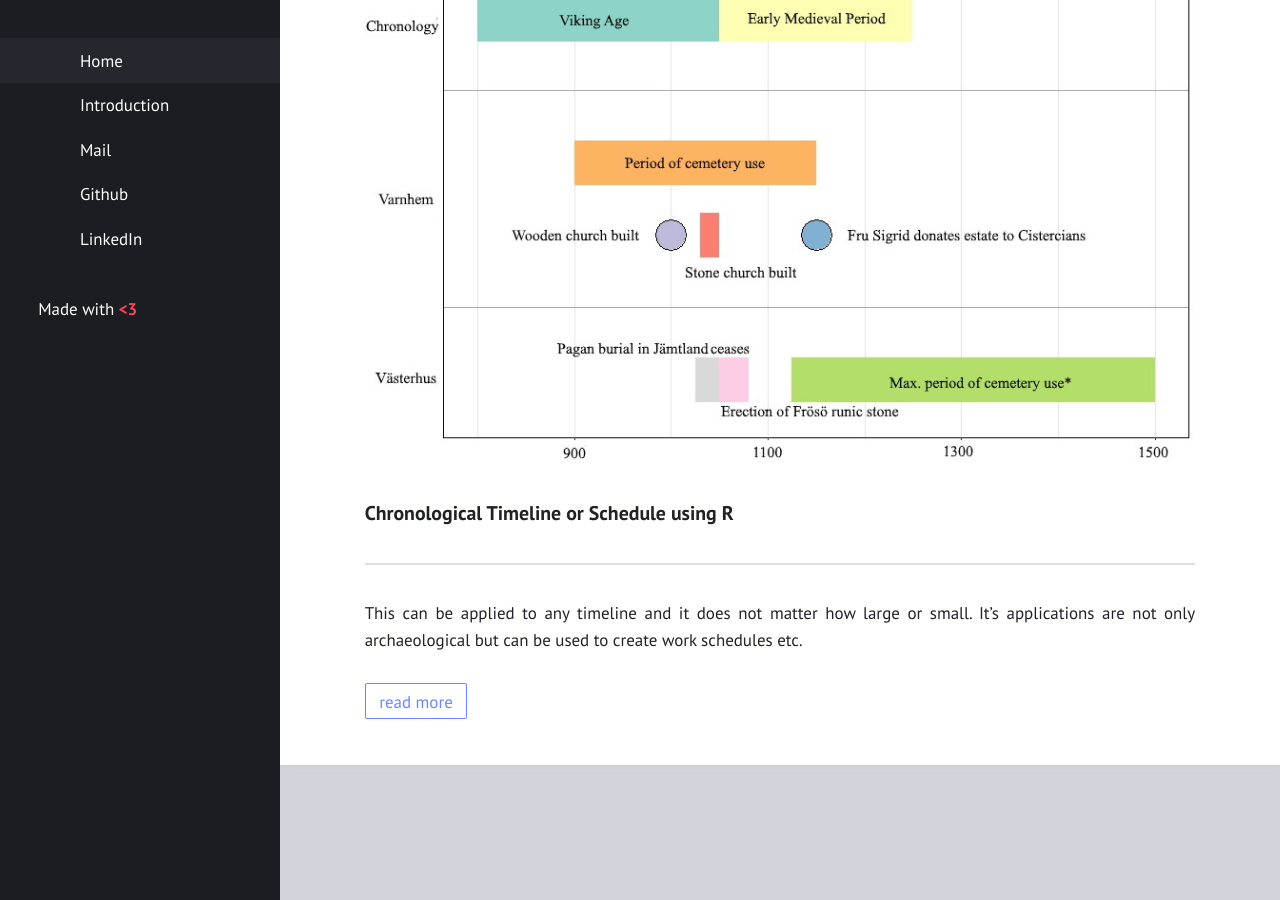
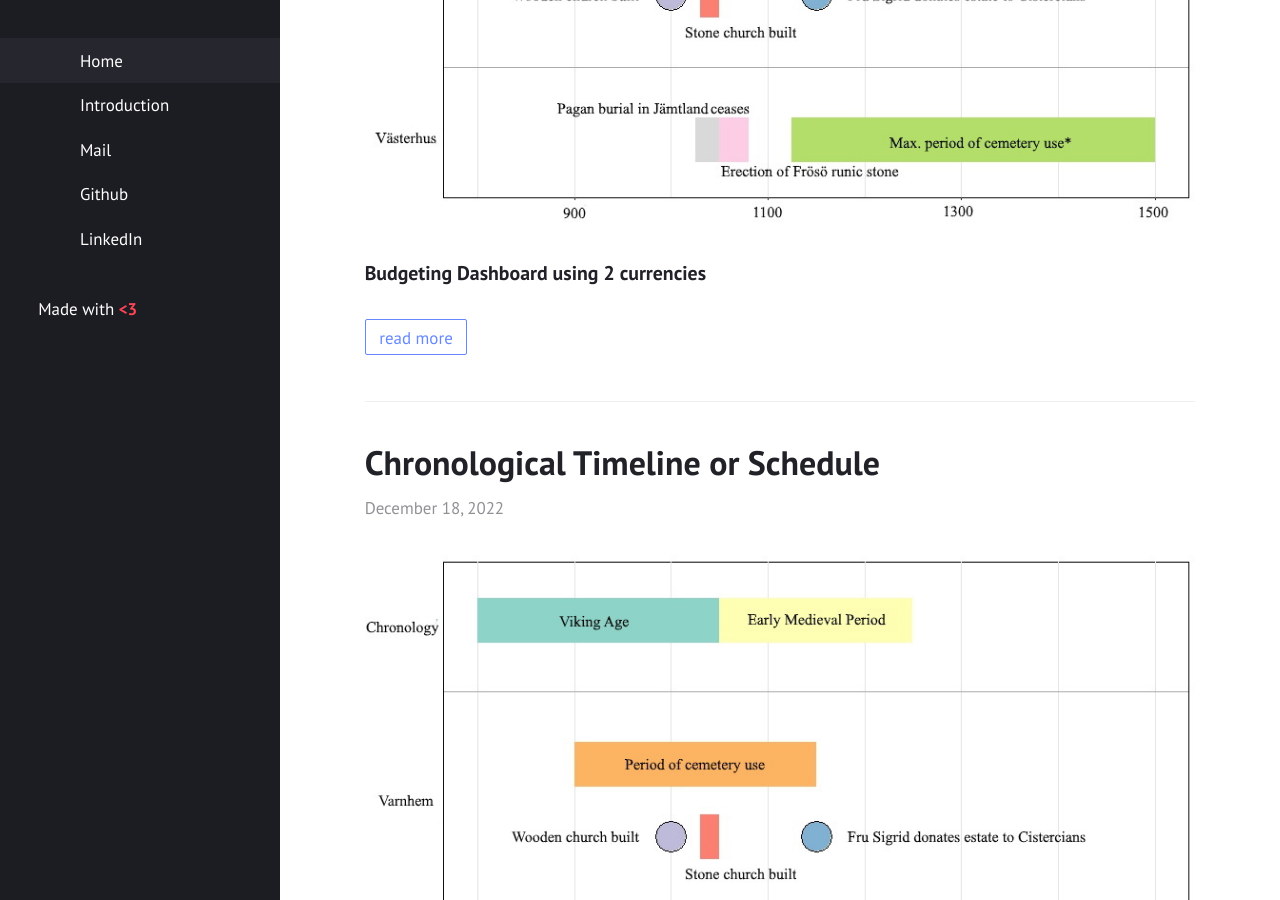
Before and after one commit to cwathen/Portfolio, a Jekyll site: the page built from index.html, in a window 1280 px wide and 900 px high, scrolled down 483 px. Built offline with Jekyll 4.4.1, drawn with Linux system fonts in a browser that asks for light colours.

Commit message:
trying to upload photo

```diff
--- a/_posts/2022-12-19-Budget_Dashboard.README.md
+++ b/_posts/2022-12-19-Budget_Dashboard.README.md
@@ -2,3 +2,6 @@
 mathjax: true
 layout: post
 categories: media
+
+![Budget Dashboard]({{site.baseurl}}/assets/Images/Rplot01n1.jpg)
+### Budgeting Dashboard using 2 currencies
```
Also changed, not shown: 2 other files.
